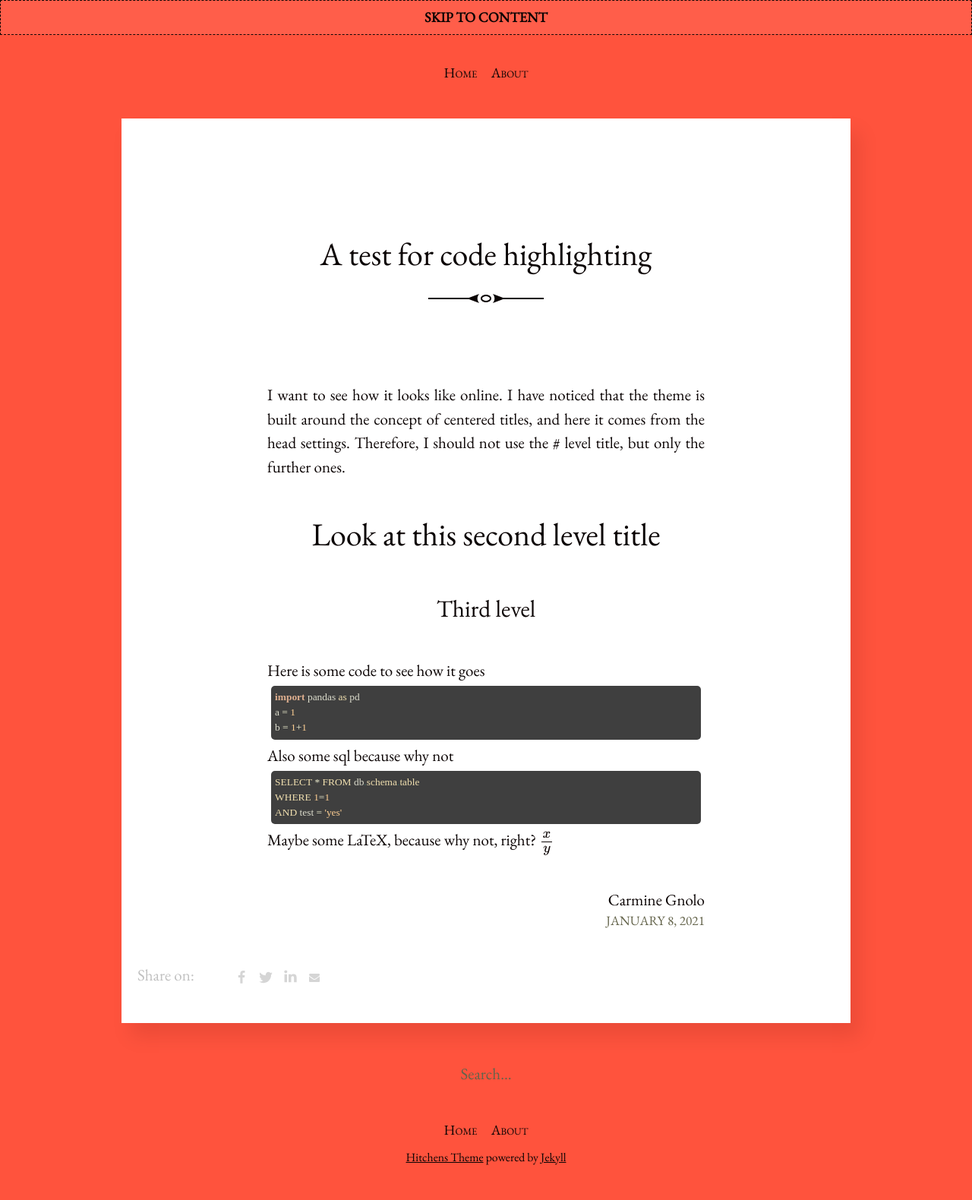
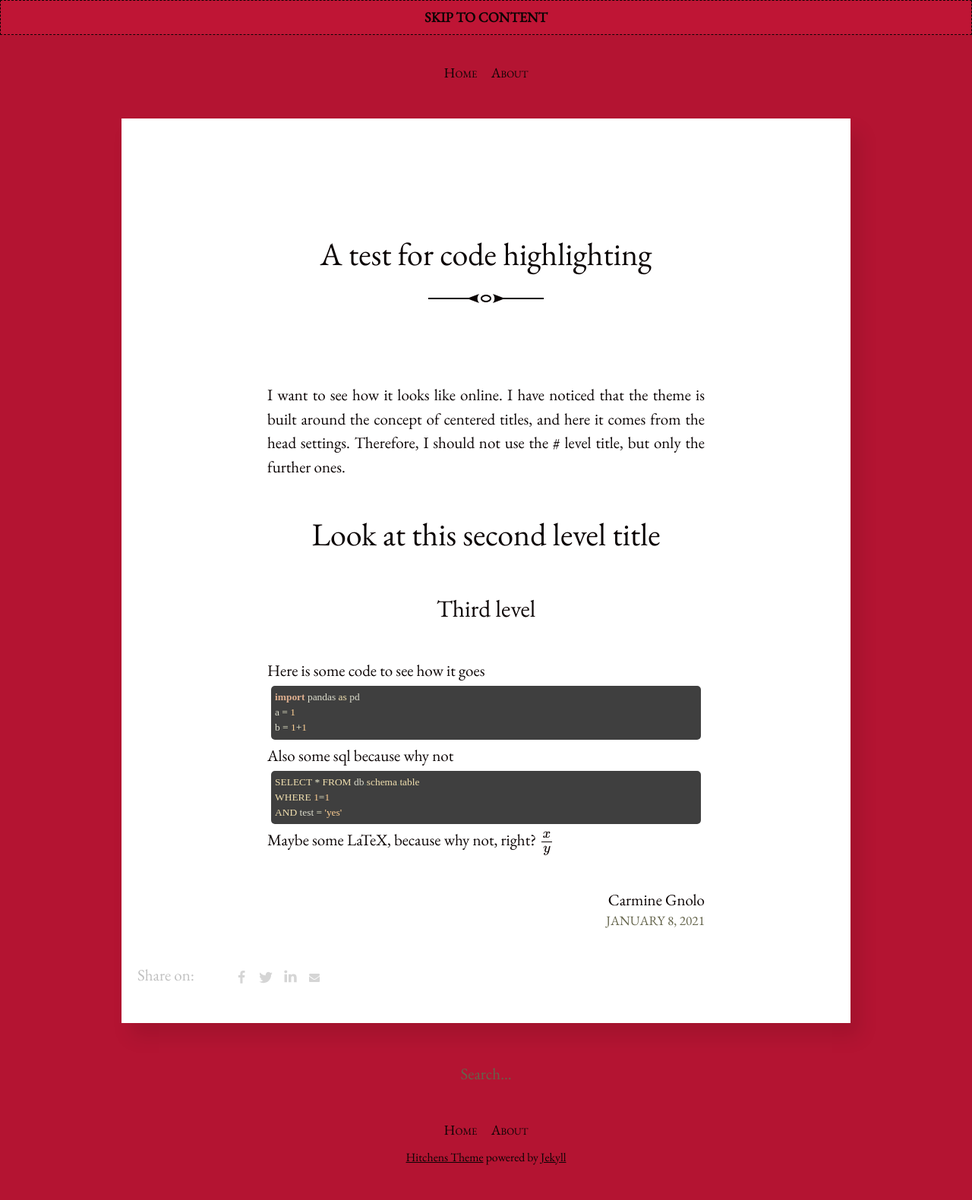
Before and after one commit to carmigno/carmigno.github.io, a Jekyll site: the page built from _posts/2021-01-08-testing-text.md, in a window 1280 px wide. Shown: the whole page at 76% size. Built offline with Jekyll 4.4.1, drawn with Linux system fonts in a browser that asks for light colours; formulas are drawn with MathJax 3.

Commit message:
Rosso pompeiano

```diff
--- a/_sass/_variables.scss
+++ b/_sass/_variables.scss
@@ -1,5 +1,5 @@
 //$brand-color:         #FCF2B4;
-$brand-color:         #FF533D;
+$brand-color:         #B41432;
 
 $highlight:           lighten($brand-color, 35%);
 $text-color:          #0b0404;
```
